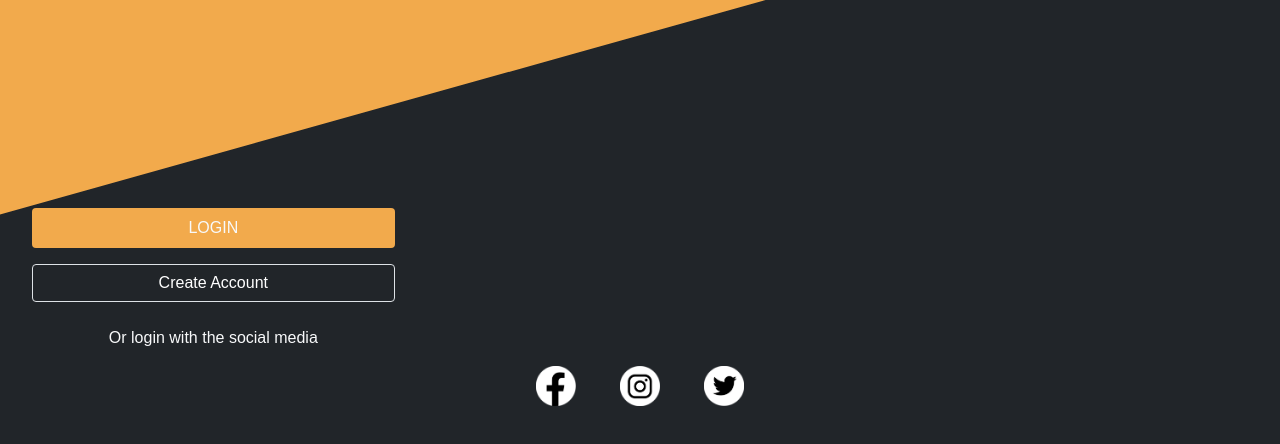
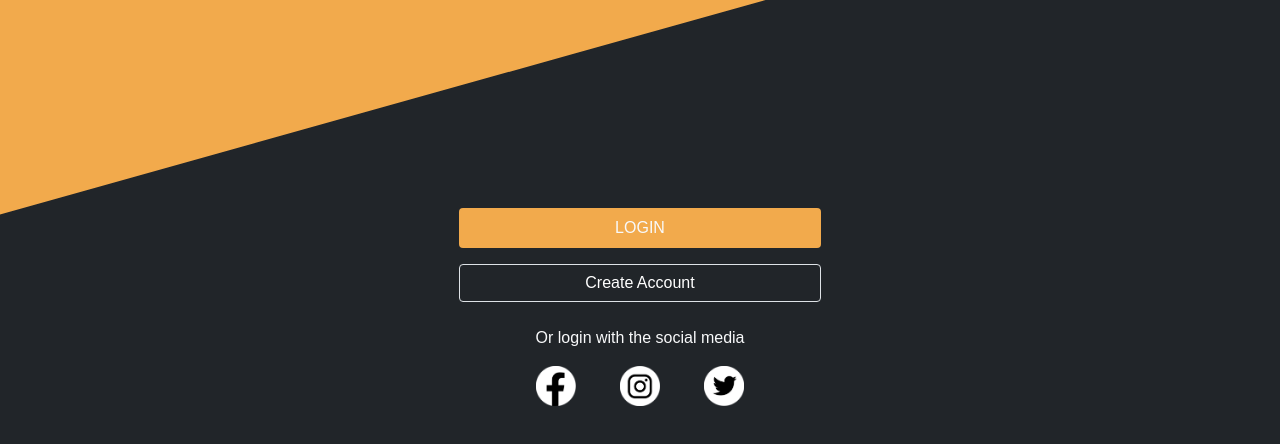
Before and after one commit to piouskenny/Choco-login-register-, a plain HTML site: page index.html in a window 1280 px wide. Shown: the part 200-644 px from the top of the page. Drawn offline with Linux system fonts and the light colour scheme.

Commit message:
added justifycation to homepage

```diff
--- a/index.html
+++ b/index.html
@@ -41,7 +41,7 @@
 
     <!-- Login and resgister button -->
 
-    <div class="row buttons text-center">
+    <div class="row d-flex justify-content-center buttons text-center">
         <div class="col-md-4">
             <div class="button-1 my-3">
                 <a href="login.html">
```
